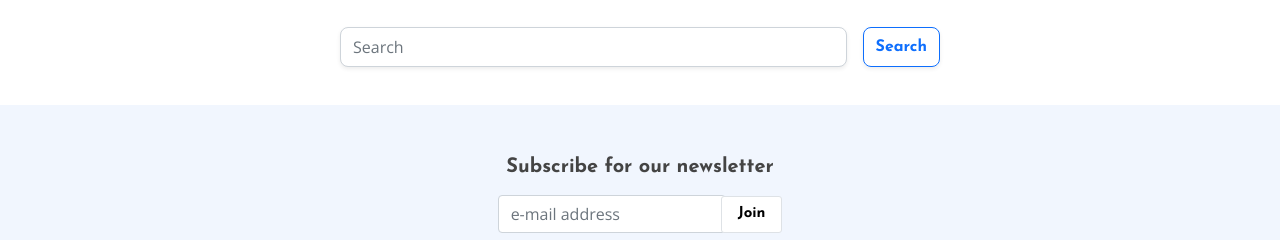
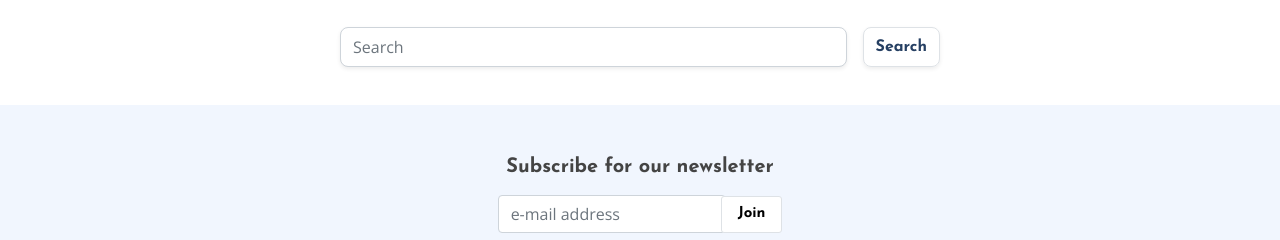
Before and after one commit to jum-mk/anovin, a Django app: template web/templates/tutorials/single_tag.html in a window 1280 px wide. Shown: the part 214-454 px from the top of the page. Run offline with Django 3.2, Linux system fonts and the light colour scheme; the template is opened without the code that fills it, so the values that code supplies are empty; some libraries are stand-ins or nearby versions.

Commit message:
New design

```diff
--- a/web/templates/tutorials/single_category.html
+++ b/web/templates/tutorials/single_category.html
@@ -92,8 +92,8 @@
                 <input id='instantSearch' type="text" class="form-control  w-100 shadow-sm  mt-3"
                        style="border-radius: 8px; height: 40px; "
                        placeholder="Search" name="instant_search">
-                <button type="submit" class="btn mt-3 shadow-sm btn-outline-primary search-button float-end ms-md-3"
-                        style="border-radius: 8px;">Search
+                <button type="submit" class="btn mt-3 shadow-sm border search-button float-end ms-md-3"
+                        style="border-radius: 8px;color: #253f62; background: transparent;">Search
                 </button>
             </form>
 
--- a/web/templates/tutorials/single_tag.html
+++ b/web/templates/tutorials/single_tag.html
@@ -93,8 +93,8 @@
                 <input id='instantSearch' type="text" class="form-control  w-100 shadow-sm  mt-3"
                        style="border-radius: 8px; height: 40px; "
                        placeholder="Search" name="instant_search">
-                <button type="submit" class="btn mt-3 shadow-sm btn-outline-primary search-button float-end ms-md-3"
-                        style="border-radius: 8px;">Search
+                <button type="submit" class="btn mt-3 shadow-sm border search-button float-end ms-md-3"
+                        style="border-radius: 8px;color: #253f62; background: transparent;">Search
                 </button>
             </form>
 
```
